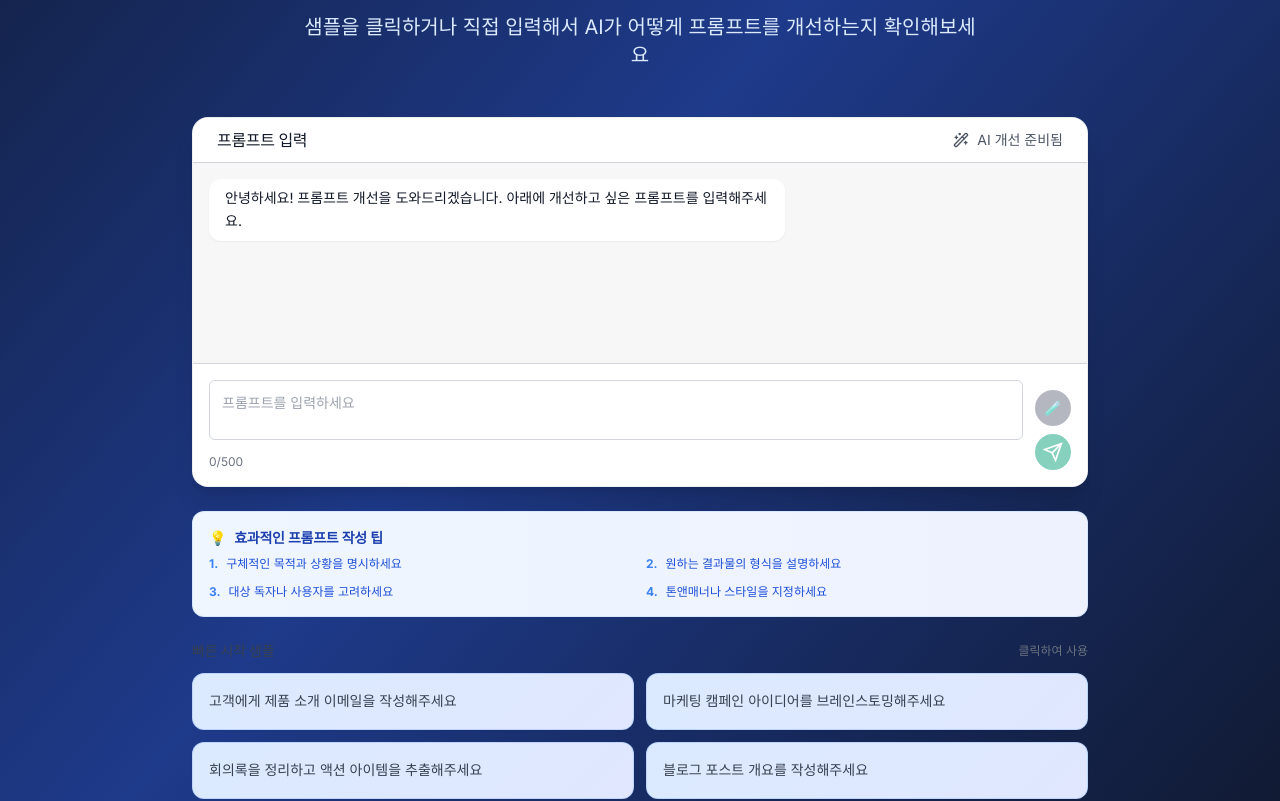
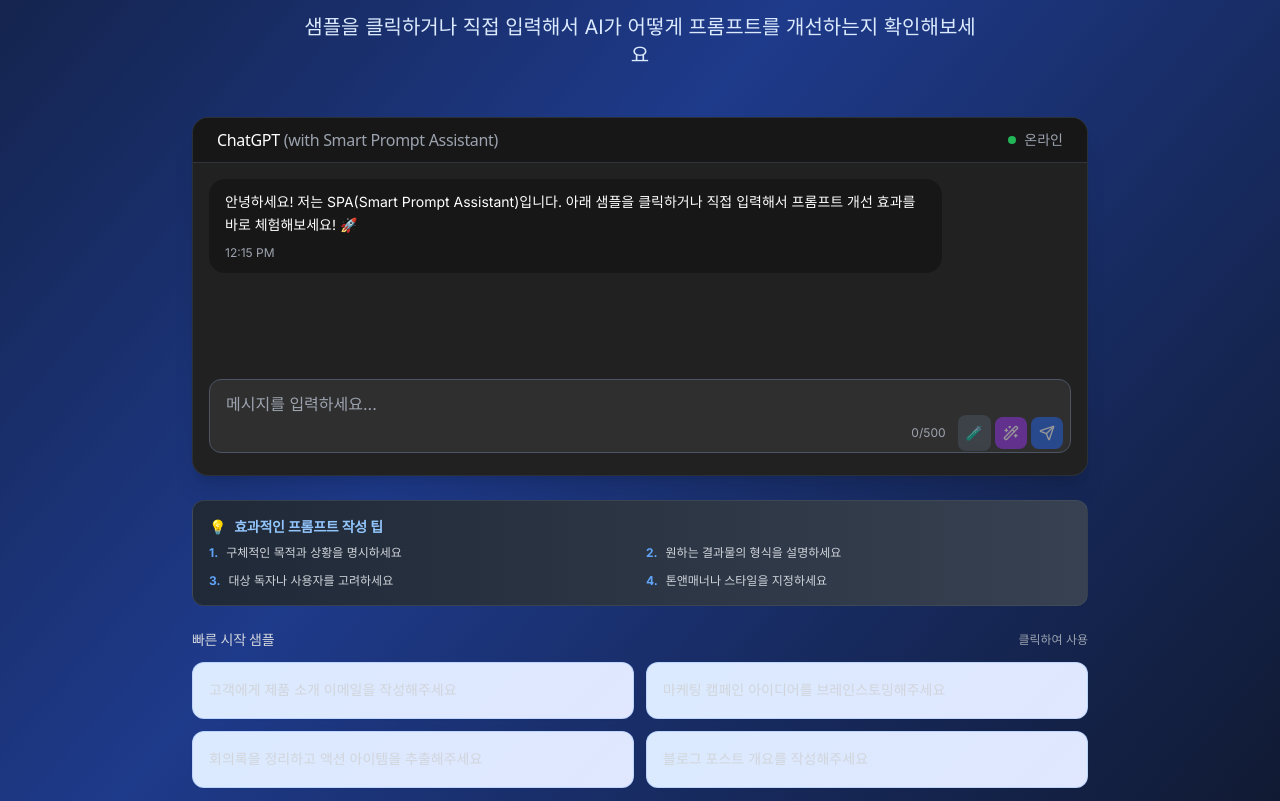
Before and after one commit to LSeungHyun/spa_landing, a Next.js app: page / in a window 1280 px wide. Shown: the part 571-1372 px from the top of the page. Built offline with nearby package versions, Linux system fonts and the light colour scheme.

Commit message:
feat: create AI chat API integration TODO and improve ChatGPT UI design

```diff
--- a/src/app/page.tsx
+++ b/src/app/page.tsx
@@ -497,217 +497,238 @@ export default function HomePage() {
                             </p>
                         </div>
 
-                        {/* 입력 섹션 - ChatUI 스타일 */}
-                        <div className="bg-[#f7f7f8] rounded-2xl shadow-xl border border-gray-200/50 animate-slide-up overflow-hidden">
-                            {/* 입력 영역 헤더 */}
-                            <div className="bg-white px-6 py-3 border-b border-gray-300">
+                        {/* GPT 스타일 입력 섹션 */}
+                        <div className="bg-[#212121] rounded-2xl shadow-xl border border-gray-700/50 animate-slide-up overflow-hidden">
+                            {/* 헤더 */}
+                            <div className="bg-[#171717] px-6 py-3 border-b border-gray-600/50">
                                 <div className="flex items-center justify-between">
-                                    <h4 className="font-medium text-gray-900">프롬프트 입력</h4>
-                                    <div className="flex items-center space-x-2 text-sm text-gray-600">
-                                        <Wand2 size={16} />
-                                        <span>AI 개선 준비됨</span>
+                                    <h4 className="font-medium">
+                                        <span className="text-white">ChatGPT</span>
+                                        <span className="text-gray-400 ml-1">(with Smart Prompt Assistant)</span>
+                                    </h4>
+                                    <div className="flex items-center space-x-2 text-sm text-gray-400">
+                                        <div className="w-2 h-2 bg-green-500 rounded-full animate-pulse"></div>
+                                        <span>온라인</span>
                                     </div>
                                 </div>
                             </div>
 
-                            {/* 메시지 영역 */}
-                            <div className="p-4 space-y-2 min-h-[200px] max-h-[400px] overflow-y-auto">
-                                {/* AI 인사 메시지 */}
-                                <div className="mr-auto max-w-xl px-4 py-2 rounded-xl bg-white text-gray-900 shadow-sm text-sm leading-relaxed">
-                                    안녕하세요! 프롬프트 개선을 도와드리겠습니다. 아래에 개선하고 싶은 프롬프트를 입력해주세요.
+                            {/* 대화 메시지 영역 */}
+                            <div className="p-4 space-y-4 min-h-[200px] max-h-[400px] overflow-y-auto">
+                                {chatMessages.map((message) => (
+                                    <div
+                                        key={message.id}
+                                        className={cn(
+                                            "flex",
+                                            message.type === 'user' ? 'justify-end' : 'justify-start'
+                                        )}
+                                    >
+                                        <div
+                                            className={cn(
+                                                "max-w-[85%] px-4 py-3 rounded-2xl text-white",
+                                                message.type === 'user'
+                                                    ? 'bg-[#303030] ml-auto'
+                                                    : 'bg-[#171717] mr-auto'
+                                            )}
+                                        >
+                                            <p className="text-sm leading-relaxed whitespace-pre-wrap">
+                                                {message.content}
+                                            </p>
+                                            <div className="text-xs text-gray-400 mt-2">
+                                                {message.timestamp.toLocaleTimeString([], {
+                                                    hour: '2-digit',
+                                                    minute: '2-digit'
+                                                })}
                                             </div>
-
-                                {/* 사용자 입력이 있을 때 표시 */}
-                                {inputText.trim() && (
-                                    <div className="ml-auto max-w-xl px-4 py-2 rounded-xl bg-[#10A37F] text-white shadow-sm text-sm leading-relaxed whitespace-pre-wrap">
-                                        {inputText}
                                         </div>
-                                )}
+                                    </div>
+                                ))}
 
                                 {/* 로딩 상태 */}
                                 {isLoading && (
-                                    <div className="mr-auto max-w-xl px-4 py-2 rounded-xl bg-white text-gray-500 shadow-sm animate-pulse text-sm">
-                                        프롬프트를 개선하고 있습니다...
+                                    <div className="flex justify-start">
+                                        <div className="bg-[#171717] px-4 py-3 rounded-2xl">
+                                            <div className="flex items-center space-x-2">
+                                                <div className="flex space-x-1">
+                                                    <div className="w-2 h-2 bg-gray-400 rounded-full animate-bounce"></div>
+                                                    <div className="w-2 h-2 bg-gray-400 rounded-full animate-bounce" style={{ animationDelay: '0.1s' }}></div>
+                                                    <div className="w-2 h-2 bg-gray-400 rounded-full animate-bounce" style={{ animationDelay: '0.2s' }}></div>
+                                                </div>
+                                                <span className="text-xs text-gray-400">AI가 생각하고 있어요...</span>
+                                            </div>
+                                        </div>
                                     </div>
                                 )}
                             </div>
 
-                            {/* 입력 폼 */}
-                            <form
-                                onSubmit={(e) => {
-                                    e.preventDefault();
-                                    if (inputText.trim() && inputText.length <= 500) {
-                                        handleImprovePrompt();
-                                    }
-                                }}
-                                className="w-full border-t border-gray-300 bg-white p-4 flex items-end space-x-3"
-                            >
-                                <div className="flex-1">
-                                    <label htmlFor="prompt-input" className="sr-only">
-                                        프롬프트 입력
-                                    </label>
+                            {/* GPT 스타일 입력 영역 */}
+                            <div className="p-4">
+                                <div className="relative">
                                     <textarea
                                         id="prompt-input"
-                                        className="flex-1 resize-none rounded-md border border-gray-300 p-3 text-sm focus:outline-none focus:ring-2 focus:ring-[#10A37F] w-full min-h-[60px] max-h-[120px]"
-                                        rows={1}
+                                        className="w-full resize-none bg-[#2f2f2f] border border-gray-600 rounded-xl px-4 py-3 pr-32 text-white placeholder-gray-400 focus:outline-none focus:ring-2 focus:ring-blue-500 focus:border-transparent min-h-[60px] max-h-[120px]"
+                                        rows={2}
                                         value={inputText}
                                         onChange={(e) => setInputText(e.target.value)}
                                         onKeyDown={(e) => {
                                             if (e.key === 'Enter' && !e.shiftKey) {
                                                 if (inputText.trim() && inputText.length <= 500) {
                                                     e.preventDefault();
-                                                    handleImprovePrompt();
+                                                    handleSendMessage();
                                                 }
                                             }
                                             if (e.key === 'Enter' && (e.ctrlKey || e.metaKey)) {
                                                 e.preventDefault();
-                                                if (e.shiftKey) {
-                                                    handleTestImprovePrompt();
-                                                } else {
                                                 handleImprovePrompt();
                                             }
+                                            if (e.key === 'Enter' && e.shiftKey && (e.ctrlKey || e.metaKey)) {
+                                                e.preventDefault();
+                                                handleTestImprovePrompt();
                                             }
                                         }}
-                                        placeholder="프롬프트를 입력하세요"
+                                        placeholder="메시지를 입력하세요..."
                                         disabled={isLoading}
+                                        maxLength={500}
                                     />
 
+                                    {/* 입력 필드 내부 버튼 그룹 */}
+                                    <div className="absolute right-2 bottom-2 flex items-center space-x-1">
                                         {/* 문자 수 카운터 */}
-                                    <div className="flex items-center justify-between mt-2 text-xs">
-                                        <div className="flex items-center space-x-3 text-gray-500">
-                                            <span>{inputText.length}/500</span>
-                                            {inputText.length > 500 && (
-                                                <span className="text-red-600">⚠️ 500자 초과</span>
-                                            )}
-                                        </div>
-                                    </div>
+                                        <div className="text-xs text-gray-400 mr-2">
+                                            {inputText.length}/500
                                         </div>
 
-                                {/* 버튼 그룹 */}
-                                <div className="flex flex-col space-y-2">
-                                    {/* 테스트 개선 버튼 */}
+                                        {/* 테스트 버튼 */}
                                         <button
                                             type="button"
                                             onClick={handleTestImprovePrompt}
                                             disabled={isLoading || !inputText.trim() || inputText.length > 500}
                                             className={cn(
-                                            "rounded-full p-2 text-white transition-all duration-200",
-                                            "bg-gray-500 hover:bg-gray-600",
+                                                "rounded-lg p-2 text-white transition-all duration-200",
+                                                "bg-gray-600 hover:bg-gray-500",
                                                 "disabled:opacity-50 disabled:cursor-not-allowed",
                                                 "flex items-center justify-center",
                                                 "focus:outline-none focus:ring-2 focus:ring-gray-400"
                                             )}
-                                        title="API 비용 없이 테스트해보기"
+                                            title="테스트 개선 (Shift+Ctrl+Enter)"
                                             aria-label="테스트 개선하기"
                                         >
                                             {isLoading ? (
-                                            <span className="animate-spin"><Loader2 size={16} /></span>
+                                                <div className="animate-spin">
+                                                    <Loader2 size={16} />
+                                                </div>
                                             ) : (
                                                 <span className="text-sm">🧪</span>
                                             )}
                                         </button>
 
-                                    {/* 실제 개선 버튼 */}
+                                        {/* 마법봉 버튼 (프롬프트 개선) */}
                                         <button
-                                        type="submit"
+                                            type="button"
+                                            onClick={handleImprovePrompt}
                                             disabled={isLoading || !inputText.trim() || inputText.length > 500}
                                             className={cn(
-                                            "rounded-full p-2 text-white transition-all duration-200",
-                                            "bg-[#10A37F] hover:bg-[#0e8d6f]",
+                                                "rounded-lg p-2 text-white transition-all duration-200",
+                                                "bg-purple-600 hover:bg-purple-700",
                                                 "disabled:opacity-50 disabled:cursor-not-allowed",
                                                 "flex items-center justify-center",
-                                            "focus:outline-none focus:ring-2 focus:ring-[#10A37F]"
+                                                "focus:outline-none focus:ring-2 focus:ring-purple-500"
                                             )}
-                                        title="Enter 키로도 실행 가능"
+                                            title="프롬프트 개선 (Ctrl+Enter)"
                                             aria-label="프롬프트 개선하기"
                                         >
-                                        {isLoading ? (
-                                            <span className="animate-spin"><Loader2 size={16} /></span>
-                                        ) : (
-                                            <svg
-                                                xmlns="http://www.w3.org/2000/svg"
-                                                viewBox="0 0 24 24"
-                                                fill="none"
-                                                stroke="currentColor"
-                                                strokeWidth={2}
-                                                className="h-5 w-5"
+                                            <Wand2 size={16} />
+                                        </button>
+
+                                        {/* 전송 버튼 */}
+                                        <button
+                                            type="button"
+                                            onClick={handleSendMessage}
+                                            disabled={isLoading || !inputText.trim() || inputText.length > 500}
+                                            className={cn(
+                                                "rounded-lg p-2 text-white transition-all duration-200",
+                                                "bg-blue-600 hover:bg-blue-700",
+                                                "disabled:opacity-50 disabled:cursor-not-allowed",
+                                                "flex items-center justify-center",
+                                                "focus:outline-none focus:ring-2 focus:ring-blue-500"
+                                            )}
+                                            title="메시지 전송 (Enter)"
+                                            aria-label="메시지 전송하기"
                                         >
-                                                <path d="M22 2 11 13" />
-                                                <path d="m22 2-7 20-4-9-9-4Z" />
-                                            </svg>
-                                        )}
+                                            <Send size={16} />
                                         </button>
                                     </div>
-                            </form>
+                                </div>
+                            </div>
                         </div>
 
-                        {/* 작성 팁 섹션 */}
+                        {/* 작성 팁 섹션 - 다크 테마 */}
                         <div className="mt-6">
                                 {inputText.length === 0 && (
-                                    <div className="mt-6 p-4 bg-gradient-to-r from-blue-50 to-indigo-50 rounded-xl border border-blue-200/50">
-                                        <h5 className="text-sm font-semibold text-blue-800 mb-2 flex items-center">
+                                    <div className="mt-6 p-4 bg-gradient-to-r from-gray-800 to-gray-700 rounded-xl border border-gray-600/50">
+                                        <h5 className="text-sm font-semibold text-blue-300 mb-2 flex items-center">
                                             <span className="mr-2">💡</span>
                                             효과적인 프롬프트 작성 팁
                                         </h5>
-                                        <div className="grid sm:grid-cols-2 gap-3 text-xs text-blue-700">
+                                        <div className="grid sm:grid-cols-2 gap-3 text-xs text-gray-300">
                                             <div className="flex items-start space-x-2">
-                                                <span className="text-blue-500 font-bold">1.</span>
+                                                <span className="text-blue-400 font-bold">1.</span>
                                                 <span>구체적인 목적과 상황을 명시하세요</span>
                                             </div>
                                             <div className="flex items-start space-x-2">
-                                                <span className="text-blue-500 font-bold">2.</span>
+                                                <span className="text-blue-400 font-bold">2.</span>
                                                 <span>원하는 결과물의 형식을 설명하세요</span>
                                             </div>
                                             <div className="flex items-start space-x-2">
-                                                <span className="text-blue-500 font-bold">3.</span>
+                                                <span className="text-blue-400 font-bold">3.</span>
                                                 <span>대상 독자나 사용자를 고려하세요</span>
                                             </div>
                                             <div className="flex items-start space-x-2">
-                                                <span className="text-blue-500 font-bold">4.</span>
+                                                <span className="text-blue-400 font-bold">4.</span>
                                                 <span>톤앤매너나 스타일을 지정하세요</span>
                                             </div>
                                         </div>
                                     </div>
                                 )}
 
-                                {/* 샘플 프롬프트 섹션 - 개선된 스타일 */}
+                                {/* 샘플 프롬프트 섹션 - 다크 테마 */}
                                 <div className="mt-6">
                                     <div className="flex items-center justify-between mb-3">
-                                        <h5 className="text-sm font-medium text-gray-700">빠른 시작 샘플</h5>
-                                        <span className="text-xs text-gray-500">클릭하여 사용</span>
+                                        <h5 className="text-sm font-medium text-gray-300">빠른 시작 샘플</h5>
+                                        <span className="text-xs text-gray-400">클릭하여 사용</span>
                                     </div>
                                     <div className="grid grid-cols-1 sm:grid-cols-2 gap-3">
                                         {samplePrompts.map((prompt, index) => (
                                             <button
                                                 key={index}
                                                 onClick={() => handleSampleClick(prompt)}
-                                                className="text-left p-4 bg-gradient-to-r from-blue-50 to-purple-50 hover:from-blue-100 hover:to-purple-100 rounded-xl border border-blue-200/50 hover:border-blue-300/50 transition-all duration-200 text-sm text-gray-700 hover:text-gray-900 touch-friendly group shadow-sm hover:shadow-md sample-prompt-card"
+                                                className="text-left p-4 bg-gradient-to-r from-gray-800 to-gray-700 hover:from-gray-700 hover:to-gray-600 rounded-xl border border-gray-600/50 hover:border-gray-500/50 transition-all duration-200 text-sm text-gray-300 hover:text-white touch-friendly group shadow-sm hover:shadow-md sample-prompt-card"
                                                 aria-label={`샘플 프롬프트: ${prompt}`}
                                             >
                                                 <div className="flex items-center justify-between">
                                                     <span className="leading-relaxed">{prompt}</span>
-                                                    <span className="opacity-0 group-hover:opacity-100 transition-opacity text-blue-600 flex-shrink-0 ml-2"><ArrowRight size={16} /></span>
+                                                    <span className="opacity-0 group-hover:opacity-100 transition-opacity text-blue-400 flex-shrink-0 ml-2"><ArrowRight size={16} /></span>
                                                 </div>
                                             </button>
                                         ))}
                                     </div>
                                 </div>
 
-                                {/* 체험 후 혜택 안내 - 개선된 스타일 */}
+                                {/* 체험 후 혜택 안내 - 다크 테마 */}
                                 {hasTriedDemo && (
-                                    <div className="mt-6 p-4 bg-gradient-to-r from-green-50 to-blue-50 rounded-xl border border-green-200/50 animate-fade-in">
-                                        <div className="flex items-center space-x-2 text-green-700 mb-2">
+                                    <div className="mt-6 p-4 bg-gradient-to-r from-green-900/50 to-blue-900/50 rounded-xl border border-green-600/50 animate-fade-in">
+                                        <div className="flex items-center space-x-2 text-green-400 mb-2">
                                             <CheckCircle size={20} />
                                             <span className="font-medium">프롬프트 개선 완료!</span>
                                         </div>
-                                        <p className="text-sm text-gray-700 leading-relaxed">
+                                        <p className="text-sm text-gray-300 leading-relaxed">
                                             {improveCount < 2
                                                 ? `🚀 프롬프트가 ${(improveCount + 1) * 10}배 향상되었습니다! ${2 - improveCount}번 더 체험해보세요.`
                                                 : '⚡ 프롬프트 성능이 극적으로 개선되었습니다!'
                                             }
                                         </p>
                                         {improveCount >= 2 && (
-                                            <div className="mt-2 text-xs text-green-600">
+                                            <div className="mt-2 text-xs text-green-300">
                                                 🎯 사전 등록하고 더 강력한 AI 기능을 경험해보세요!
                                             </div>
                                         )}
```
Also changed, not shown: 2 other files (tests, documents, lock files or other folders). Lines whose indentation alone changed are shown as unchanged.
